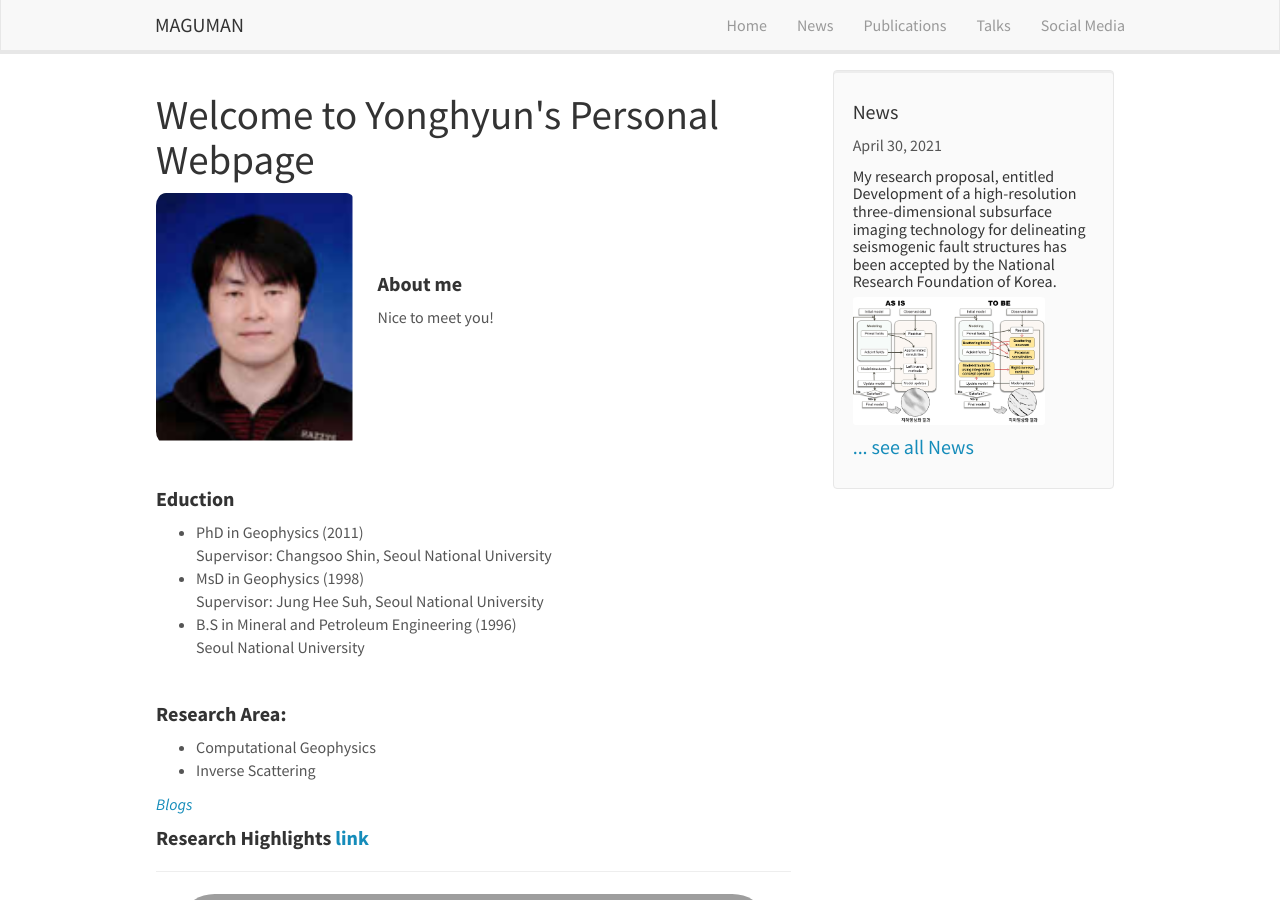
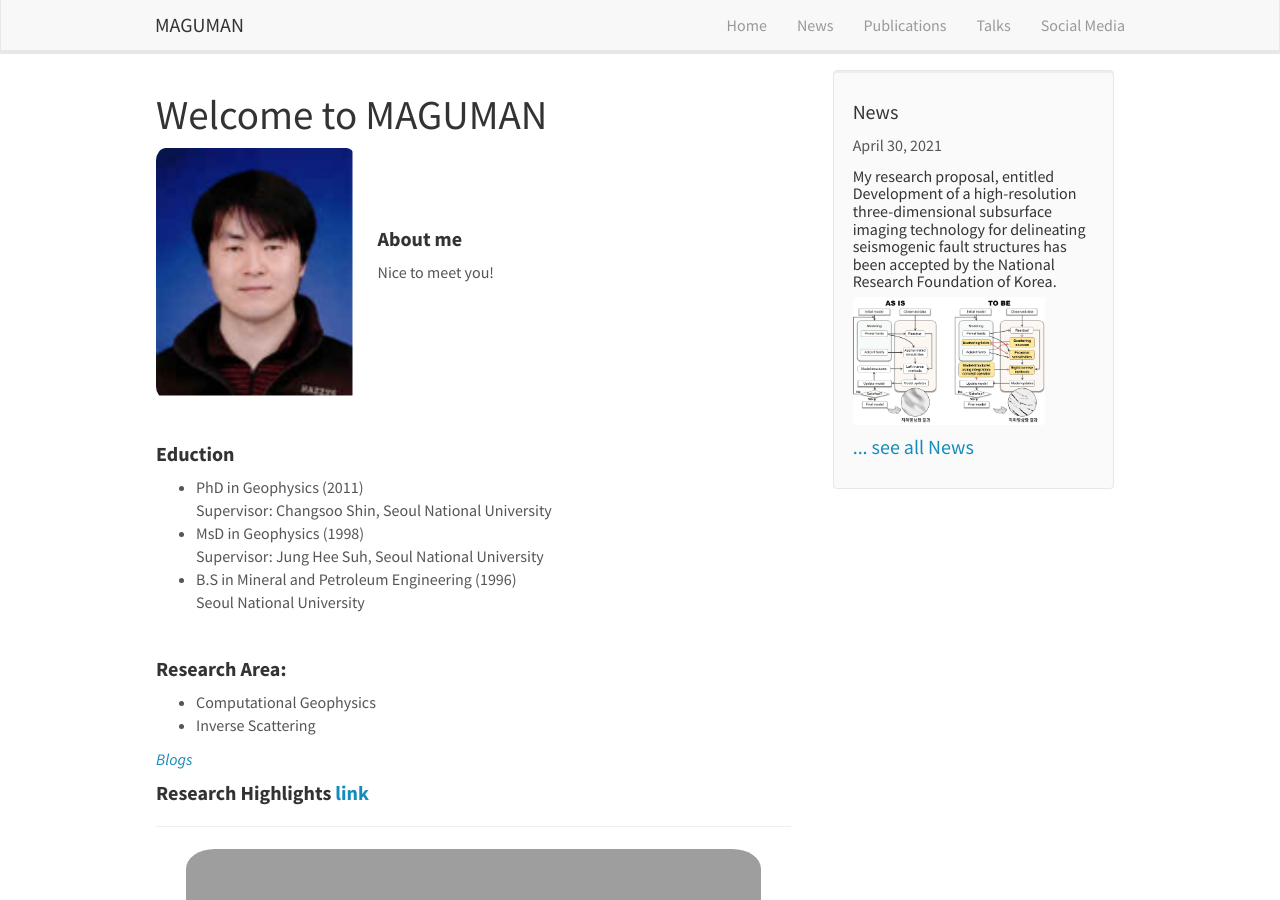
Before and after one commit to maguman/maguman.github.io, a Jekyll site: the page built from _pages/home.md, in a window 1280 px wide and 900 px high. Built offline with Jekyll 4.4.1, drawn with Linux system fonts in a browser that asks for light colours; nearby versions of some CDN libraries.

Commit message:
Update homelay.html

```diff
--- a/_layouts/homelay.html
+++ b/_layouts/homelay.html
@@ -3,7 +3,7 @@ layout: default
 ---
 
   <div id="homeid" class="col-sm-8">
-        <h1>Welcome to Yonghyun's Personal Webpage</h1>
+        <h1>Welcome to MAGUMAN</h1>
 
 	{{ content }}
   </div>
```
